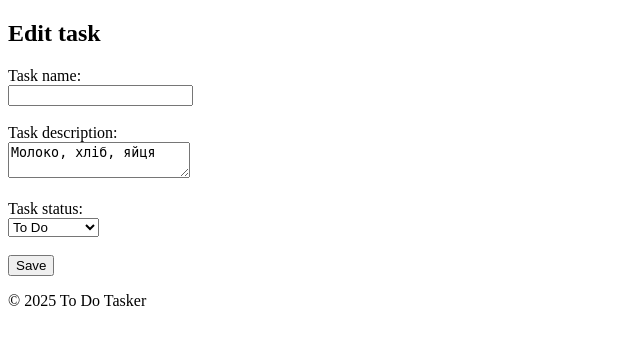
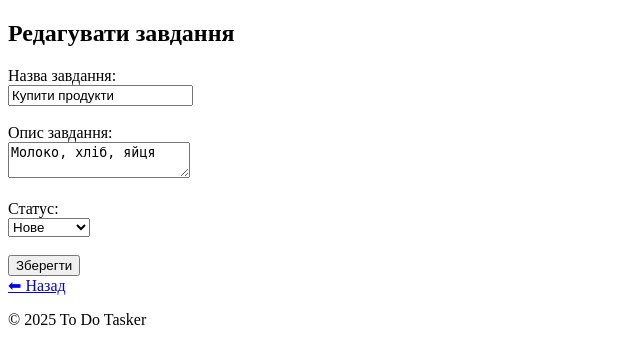
Before and after one commit to vladyslava-martyniuk/To_Do_List, a Flask app: page /edit/1 in a window 1280 px wide. Shown: the part 86-450 px from the top of the page, without its empty margins (0-640 px from the left). Run offline with Flask 3, Linux system fonts and the light colour scheme.

Commit message:
fixed a bit

```diff
--- a/app.py
+++ b/app.py
@@ -23,30 +23,39 @@ def tasks_page():
     if status:
         filtered = [t for t in filtered if t["status"] == status]
 
-    return render_template(
-        "tasks.html",
-        tasks=filtered, search=q, status=status
-    )
+    return render_template("tasks.html", tasks=filtered, search=q, status=status)
+
 
 @app.route("/add", methods=["GET", "POST"])
 def add_task():
     if request.method == "POST":
-        form = request.form
-        name = (form.get("name") or "").strip()
-        if not name:
-            return render_template("task_form.html", mode="add", error="Вкажіть назву завдання!", task=form)
+        title = (request.form.get("title") or "").strip()
+        description = (request.form.get("description") or "").strip()
+        status = request.form.get("status") or "new"
+
+        if not title:
+            return render_template(
+                "task_form.html",
+                mode="add",
+                error="Вкажіть назву завдання!",
+                task={"title": title, "description": description, "status": status},
+            )
 
         new_task = {
             "id": next_id(),
-            "title": name,   # тут кладемо у title, але беремо з name
-            "description": (form.get("description") or "").strip(),
-            "status": form.get("status") or "new",
+            "title": title,
+            "description": description,
+            "status": status,
         }
         tasks.append(new_task)
-        return redirect(url_for("tasks_page"))
 
-    empty = {"name": "", "description": "", "status": "new"}
+        # після успішного додавання поля очищені
+        empty = {"title": "", "description": "", "status": "new"}
+        return render_template("task_form.html", mode="add", task=empty, success="✅ Завдання додано!")
+
+    empty = {"title": "", "description": "", "status": "new"}
     return render_template("task_form.html", mode="add", task=empty)
+
 
 @app.route("/edit/<int:task_id>", methods=["GET", "POST"])
 def edit_task(task_id):
@@ -54,24 +63,41 @@ def edit_task(task_id):
     if not task:
         return "Завдання не знайдено", 404
 
+    q = request.args.get("q")
+    status_filter = request.args.get("status")
+
     if request.method == "POST":
-        form = request.form
-        name = (form.get("name") or "").strip()
-        if not name:
-            return render_template("task_form.html", mode="edit", error="Вкажіть назву завдання!", task=form, task_id=task_id)
+        title = (request.form.get("title") or "").strip()
+        description = (request.form.get("description") or "").strip()
+        new_status = request.form.get("status") or "new"
 
-        task["title"] = name
-        task["description"] = (form.get("description") or "").strip()
-        task["status"] = form.get("status") or "new"
-        return redirect(url_for("tasks_page"))
+        if not title:
+            return render_template(
+                "task_form.html",
+                mode="edit",
+                error="Вкажіть назву завдання!",
+                task={"title": title, "description": description, "status": new_status},
+                task_id=task_id,
+            )
+
+        task["title"] = title
+        task["description"] = description
+        task["status"] = new_status
+
+        return redirect(url_for("tasks_page", q=q, status=status_filter))
 
     return render_template("task_form.html", mode="edit", task=task, task_id=task_id)
+
 
 @app.route("/delete/<int:task_id>", methods=["POST"])
 def delete_task(task_id):
     global tasks
     tasks = [t for t in tasks if t["id"] != task_id]
-    return redirect(url_for("tasks_page"))
+
+    q = request.args.get("q")
+    status_filter = request.args.get("status")
+    return redirect(url_for("tasks_page", q=q, status=status_filter))
+
 
 if __name__ == "__main__":
     app.run(debug=True)
--- a/templates/task_form.html
+++ b/templates/task_form.html
@@ -1,32 +1,40 @@
 {% extends "base.html" %}
 
 {% block title %}
-  {% if mode == 'add' %}Add task{% elif mode == 'edit' %}Edit task{% endif %}
+  {% if mode == 'add' %}Додати завдання{% else %}Редагувати завдання{% endif %}
 {% endblock %}
 
 {% block content %}
 <h2>
-  {% if mode == 'add' %}Add task{% elif mode == 'edit' %}Edit task{% endif %}
+  {% if mode == 'add' %}Додати завдання{% else %}Редагувати завдання{% endif %}
 </h2>
 
+{% if error %}
+<p style="color:red">{{ error }}</p>
+{% endif %}
+
+{% if success %}
+<p style="color:green">{{ success }}</p>
+{% endif %}
+
 <form method="post">
-  <label>Task name:</label><br>
-  <input type="text" name="name" value="{{ task.name if task else '' }}"
-         {% if mode == 'view' or mode == 'delete' %}readonly{% endif %}
-         required><br><br>
+  <label>Назва завдання:</label><br>
+  <input type="text" name="title" value="{{ task.title if task else '' }}" required><br><br>
 
-  <label>Task description:</label><br>
-  <textarea name="description" {% if mode == 'view' or mode == 'delete' %}readonly{% endif %} required>{{ task.description if task else '' }}</textarea><br><br>
-  <label>Task status:</label><br>
-  <select name="status" {% if mode == 'view' or mode == 'delete' %}readonly{% endif %} required>
-    <option value="todo" {% if task and task.status == 'todo' %}selected{% endif %}>To Do</option>
-    <option value="in_progress" {% if task and task.status == 'in_progress' %}selected{% endif %}>In Progress</option>
-    <option value="done" {% if task and task.status == 'done' %}selected{% endif %}>Done</option>
+  <label>Опис завдання:</label><br>
+  <textarea name="description" required>{{ task.description if task else '' }}</textarea><br><br>
+
+  <label>Статус:</label><br>
+  <select name="status" required>
+    <option value="new" {% if task and task.status == 'new' %}selected{% endif %}>Нове</option>
+    <option value="in_progress" {% if task and task.status == 'in_progress' %}selected{% endif %}>В процесі</option>
+    <option value="done" {% if task and task.status == 'done' %}selected{% endif %}>Виконано</option>
   </select><br><br>
-  {% if mode == 'add' %}
-    <button type="submit" id="adminButton">Add</button>
-  {% elif mode == 'edit' %}
-    <button type="submit" id="adminButton" >Save</button>
-  {% endif %}
+
+  <button type="submit">
+    {% if mode == 'add' %}Додати{% else %}Зберегти{% endif %}
+  </button>
 </form>
+
+<a href="{{ url_for('tasks_page', q=request.args.get('q'), status=request.args.get('status')) }}">⬅ Назад</a>
 {% endblock %}
```
Also changed, not shown: templates/tasks.html (+2 -5 lines).
